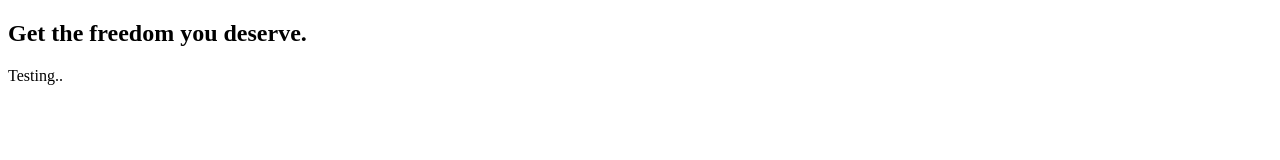
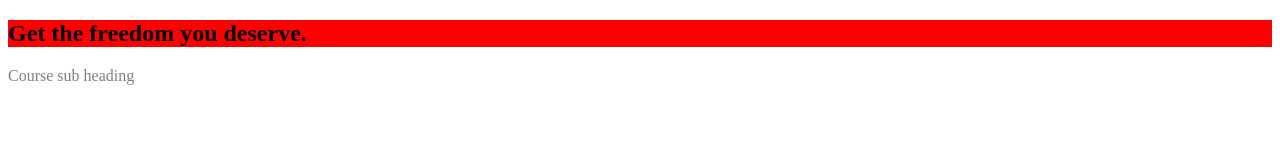
Before and after one commit to suneelvanapalli/css-practice-udemy, a plain HTML site: page index.html in a window 1280 px wide. Drawn offline with Linux system fonts and the light colour scheme; a web font is replaced by a local one.

Commit message:
css basics

```diff
--- a/index.html
+++ b/index.html
@@ -1,22 +1,30 @@
 <!DOCTYPE html>
 <html lang="en">
+  <head>
+    <meta charset="UTF-8" />
+    <meta http-equiv="X-UA-Compatible" content="ie=edge" />
+    <title>uHost</title>
+    <link rel="shortcut icon" href="favicon.png" />
+    <link
+      href="https://fonts.googleapis.com/css2?family=Arvo&display=swap"
+      rel="stylesheet"
+    />
+    <link
+      href="https://fonts.googleapis.com/css2?family=Antic+Slab&display=swap"
+      rel="stylesheet"
+    />
 
-<head>
-    <meta charset="UTF-8">
-    <meta http-equiv="X-UA-Compatible" content="ie=edge">
-    <title>uHost</title>
-    <link rel="shortcut icon" href="favicon.png">
+    <link rel="stylesheet" href="main.css" />
   </head>
 
   <body>
     <main>
-        <section>
+      <section id="title">
         <h1>Get the freedom you deserve.</h1>
       </section>
-        <p>
-            Testing..
+      <p class="sub-heading">
+        Course sub heading
       </p>
     </main>
   </body>
-
 </html>
--- /dev/null
+++ b/main.css
@@ -0,0 +1,28 @@
+body{
+    font-family: 'Antic Slab', serif;
+}
+
+
+section {
+  background-color: red;
+}
+
+h1 {
+  color: white;
+  font-family: inherit;
+}
+
+
+#title h1 {
+    color: #000;
+}
+
+
+.sub-heading {
+    color: grey;
+}
+
+ Id selector
+ class selector
+ element selector
+ universal selector
```
Lines whose indentation alone changed are shown as unchanged.
